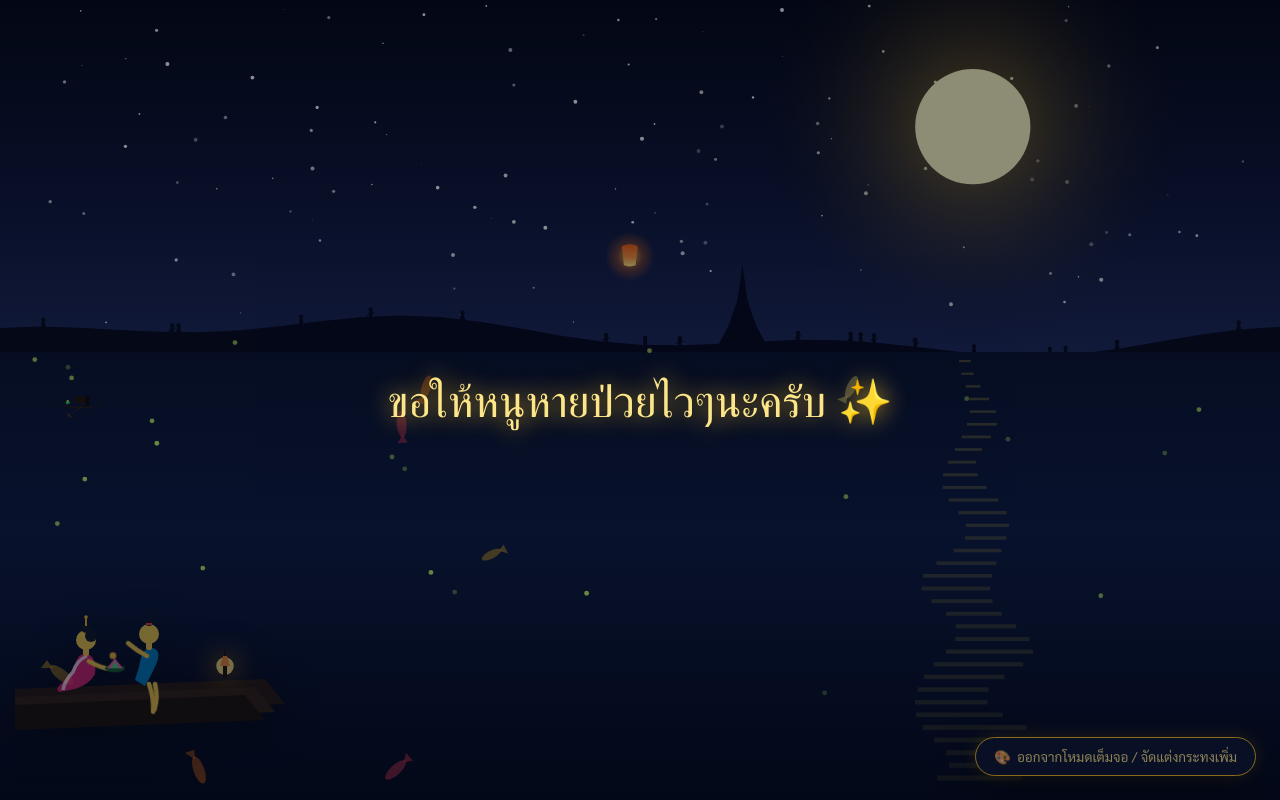
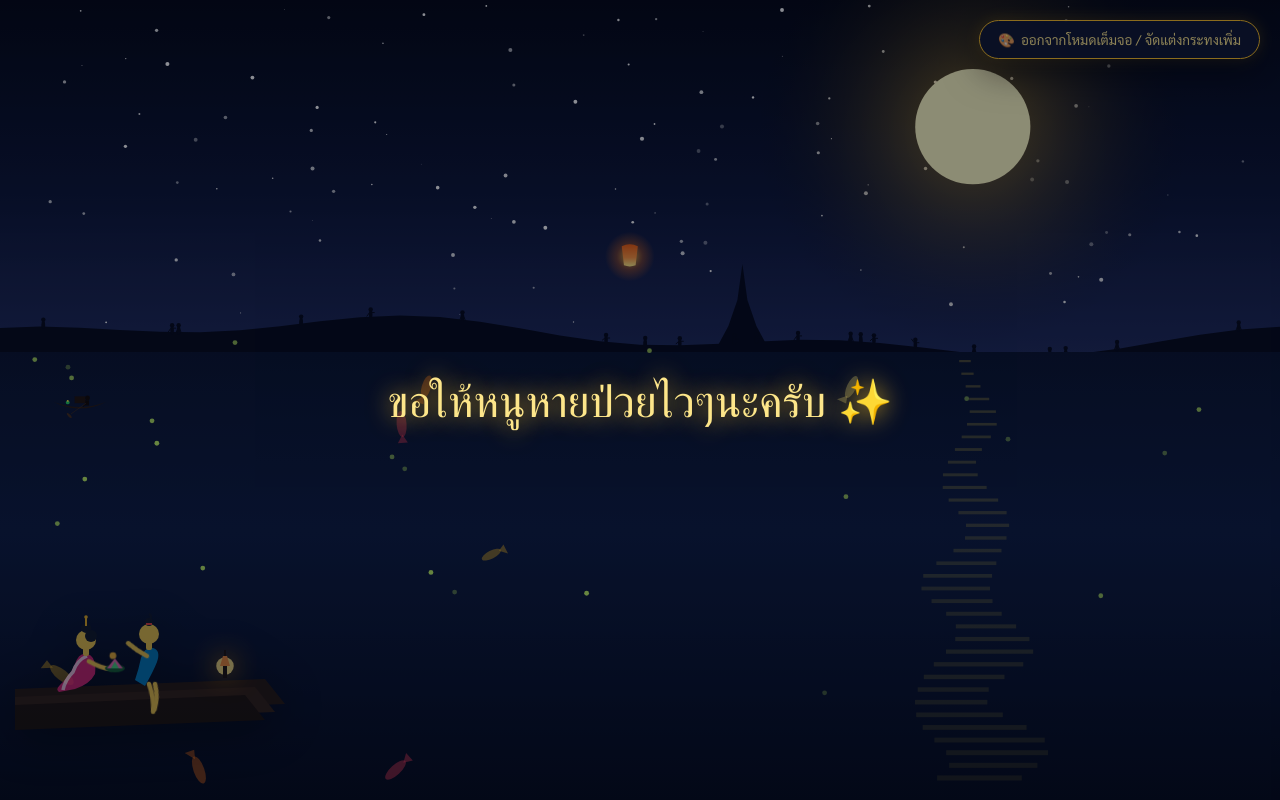
Before and after one commit to i12312121-bit/i12312121-bit.github.io, a plain HTML site: page index.html in a window 1280 px wide. Both pictures are taken after a click on the button "🪷 เริ่มลอยกระทง". Drawn offline with Linux system fonts and the light colour scheme; a web font is replaced by a local one.

Commit message:
Move restore UI button to top right
Updated the position of the restore UI button to the top right corner.

```diff
--- a/index.html
+++ b/index.html
@@ -760,8 +760,8 @@
     /* Floating Restore UI Button */
     .restore-ui-btn {
       position: fixed;
-      bottom: 24px;
-      right: 24px;
+      top: 20px;
+      right: 20px;
       z-index: 15;
       background: rgba(15, 23, 52, 0.95);
       border: 1px solid var(--gold);
```
